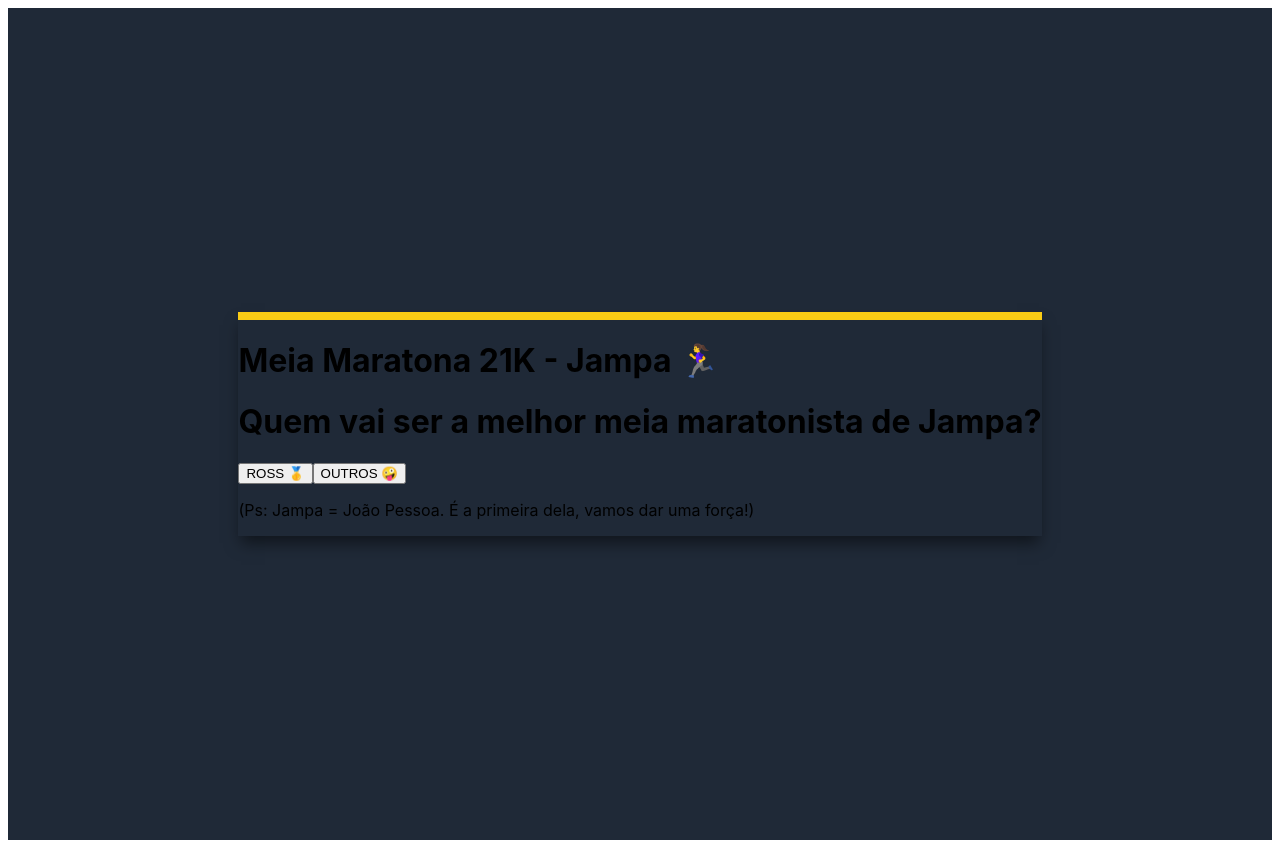
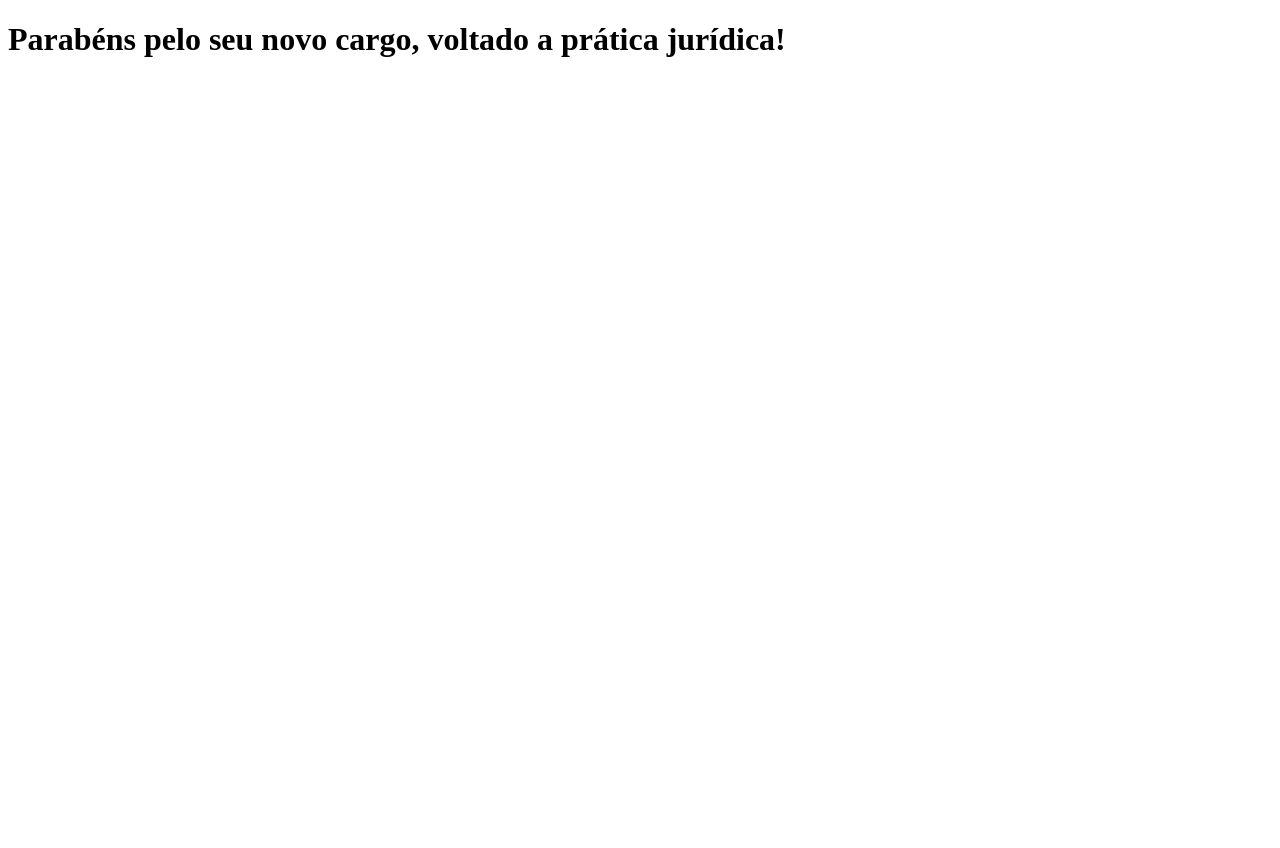
Before and after one commit to AlefMenez/tabnews, a Next.js app: page / in a window 1280 px wide. After the commit the page ends 800 px from the top, so only its background shows below. Built offline with nearby package versions, Linux system fonts and the light colour scheme.

Commit message:
ajuste css inline

```diff
--- a/pages/index.js
+++ b/pages/index.js
@@ -1,157 +1,5 @@
-import React, { useState } from 'react';
+function home () {
+    return <h1>Parabéns pelo seu novo cargo, voltado a prática jurídica! </h1>
+}
 
-const MeiaMaratonaRoss = () => {
-  // 0: Aguardando voto, 1: Voto em Ross (Sucesso), 2: Voto em Outros (Erro/Piada)
-  const [status, setStatus] = useState(0);
-  // Controla o emoji que vai correr na tela quando Ross ganha
-  const [runningEmoji, setRunningEmoji] = useState('🏃‍♀️');
-
-  // Mensagens
-  const successMessage = "🎉 ROSS! VENCEDORA ABSOLUTA! 🎉";
-  const errorMessage = "🚨 ERRO 404: OPÇÃO ERRADA! 🚨";
-  const jokeMessage = "Sinto muito, mas essa opção não existe. Tente a única correta! Afinal, só há uma campeã em Jampa! 😉";
-
-  // Função para lidar com o voto na Ross
-  const handleRossClick = () => {
-    setStatus(1);
-    // Simula a animação trocando o emoji
-    const emojis = ['🏃‍♀️', '🥇', '🏆', '💖'];
-    let index = 0;
-    const interval = setInterval(() => {
-      setRunningEmoji(emojis[index % emojis.length]);
-      index++;
-      // Limpa após 10 trocas de emoji
-      if (index === 10) {
-        clearInterval(interval);
-      }
-    }, 400);
-  };
-
-  // Função para lidar com o voto em Outros
-  const handleOutrosClick = () => {
-    // Aqui forçamos o erro/piada
-    setStatus(2);
-  };
-
-  // --- Estilos Inline CRÍTICOS para Garantir Cores e Fundo (Fallback) ---
-  const containerStyle = {
-    minHeight: '100vh',
-    backgroundColor: '#1f2937', // Garante o fundo escuro (gray-900)
-    display: 'flex',
-    alignItems: 'center',
-    justifyContent: 'center',
-    padding: '1rem',
-    fontFamily: 'Inter, sans-serif'
-  };
-
-  const cardStyle = {
-    backgroundColor: '#1f2937', // Garante o fundo escuro do card (gray-800)
-    boxShadow: '0 10px 15px -3px rgba(0, 0, 0, 0.5)',
-    borderTop: '8px solid #facc15', // Cor amarela para o topo (yellow-400)
-  };
-
-  // Renderiza os botões e a pergunta principal
-  const renderHome = () => (
-    <>
-      <h1 className="text-3xl sm:text-5xl font-extrabold text-white text-center mb-10 tracking-tight">
-        Quem vai ser a melhor meia maratonista de Jampa?
-      </h1>
-      <div className="flex flex-col sm:flex-row gap-6 w-full max-w-lg">
-
-        {/* Botão Ross (Opção Certa) */}
-        <button
-          onClick={handleRossClick}
-          className="w-full bg-pink-500 hover:bg-pink-600 text-white font-bold py-4 px-8 rounded-xl shadow-lg transform transition duration-300 hover:scale-[1.03] active:scale-95 focus:outline-none focus:ring-4 focus:ring-pink-400"
-        >
-          ROSS 🥇
-        </button>
-
-        {/* Botão Outros (Opção Errada) */}
-        <button
-          onClick={handleOutrosClick}
-          className="w-full bg-gray-700 hover:bg-gray-800 text-gray-300 font-bold py-4 px-8 rounded-xl shadow-lg transform transition duration-300 hover:scale-[1.03] active:scale-95 focus:outline-none focus:ring-4 focus:ring-gray-600"
-        >
-          OUTROS 🤪
-        </button>
-      </div>
-      <p className="mt-8 text-sm text-gray-400">
-        (Ps: Jampa = João Pessoa. É a primeira dela, vamos dar uma força!)
-      </p>
-    </>
-  );
-
-  // Renderiza a tela de Sucesso (Ross)
-  const renderSuccess = () => (
-    <div className="flex flex-col items-center justify-center text-center">
-      <div className="text-8xl mb-8 animate-bounce transition duration-500">
-        {runningEmoji}
-      </div>
-      <h2 className="text-4xl sm:text-6xl font-black text-green-400 mb-4 tracking-tighter">
-        {successMessage}
-      </h2>
-      <p className="text-xl text-white font-semibold">
-        Sério, você é a mais rápida! Boa sorte na sua primeira meia maratona, estou na torcida!
-      </p>
-
-      {/* Botão para resetar o estado */}
-      <button
-        onClick={() => setStatus(0)}
-        className="mt-10 bg-green-500 hover:bg-green-600 text-white font-bold py-3 px-6 rounded-full shadow-lg transition duration-300 active:scale-95"
-      >
-        Votar Novamente (Se Atrever!)
-      </button>
-    </div>
-  );
-
-  // Renderiza a tela de Erro (Outros)
-  const renderError = () => (
-    <div className="flex flex-col items-center justify-center text-center p-6 bg-red-900/40 border-l-4 border-red-500 rounded-lg shadow-2xl">
-      <h2 className="text-4xl sm:text-5xl font-black text-red-400 mb-4 tracking-tighter">
-        {errorMessage}
-      </h2>
-      <p className="text-lg text-white font-medium mb-6">
-        {jokeMessage}
-      </p>
-
-      {/* Botão para resetar o estado */}
-      <button
-        onClick={() => setStatus(0)}
-        className="mt-4 bg-red-500 hover:bg-red-600 text-white font-bold py-3 px-6 rounded-full shadow-lg transition duration-300 active:scale-95"
-      >
-        OK, Entendi o Recado...
-      </button>
-    </div>
-  );
-
-  // Define o conteúdo a ser renderizado com base no status
-  let content;
-  if (status === 1) {
-    content = renderSuccess();
-  } else if (status === 2) {
-    content = renderError();
-  } else {
-    content = renderHome();
-  }
-
-  return (
-    // Container principal com Tailwind (e fallback CSS inline)
-    <div style={containerStyle}>
-
-      {/* Card central, responsivo e com design visual */}
-      <div
-        className="w-full max-w-2xl p-8 sm:p-12 rounded-2xl shadow-2xl flex flex-col items-center"
-        style={cardStyle}
-      >
-
-        <h1 className="text-xl sm:text-2xl font-light text-yellow-400 mb-6">
-            Meia Maratona 21K - Jampa 🏃‍♀️
-        </h1>
-
-        {content}
-
-      </div>
-    </div>
-  );
-};
-
-export default MeiaMaratonaRoss;
+export default home;
```
